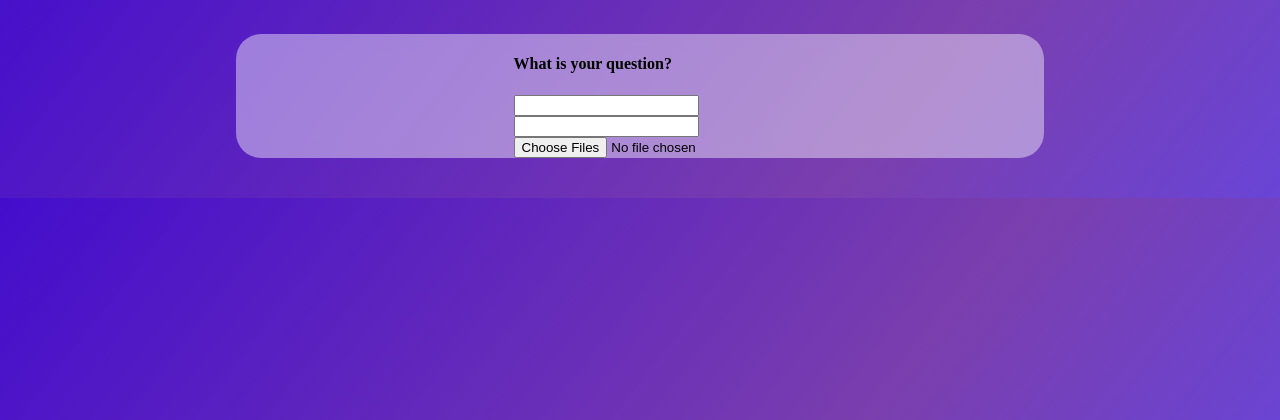
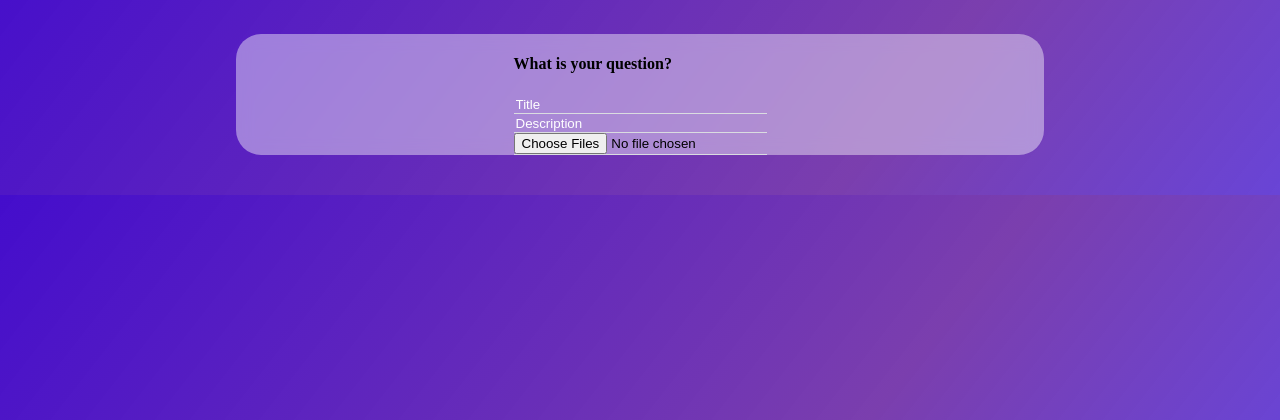
Before and after one commit to ZienabAlr/duckTalk, a PHP site: page / in a window 1280 px wide. Shown: the part 75-495 px from the top of the page. Run offline with PHP 8.4, Linux system fonts and the light colour scheme.

Commit message:
post input

```diff
--- a/css/main.css
+++ b/css/main.css
@@ -2,17 +2,13 @@ body{
 
     background: rgb(68,23,204);
     background: linear-gradient(308deg, rgba(68,23,204,0.8048780487804879) 0%, rgba(105,37,163,0.8807588075880759) 30%, rgba(68,13,204,1) 100%);
-    /* background-repeat: no-repeat; */
     background-size: cover;
-    /* height:max-content; */
 }
 
 .navbar{
 
     background-color: white;
-    /* box-shadow: 0 10px 25px rgba(92, 99, 105, 0.2); */
     margin: -0.5%;
-    /* background-size: cover; */
 }
 
 .logo img{
@@ -32,46 +28,29 @@ body{
 
 .postform{
 
-   /* margin: 50px 32%; */
    margin: 40px 18%;
    display: flex;
    flex-wrap: wrap;
    justify-content: center;
    align-items: center;
    background-color: rgba(255, 255, 255, 0.432);
-
    backdrop-filter: blur(8px);
    border-radius: 25px;
    border: 0px;
-   /* padding: 3.5% 14%; */
+
 }
 
-/*.post{
+.inputveld{
 
-    background-color: rgba(255, 255, 255, 0.432);
-    padding: 3.5% 20%;
-    backdrop-filter: blur(8px);
-    border-radius: 25px;
-    border: 0px;
-}*/
-
-.post div{
-
-    display: block;
+   border-bottom:1px solid #dadce0 ;
 }
 
-/* .post .input{
+.inputveld .input{
 
-    color: white;
-    /* background-color:transparent; */
-    /*background-color: rgba(255, 255, 255, 0.432);
-    /* padding: 3.5% 14%; */
-    /*backdrop-filter: blur(8px);
-    border-radius: 25px;
+    background-color:transparent;
     border: 0px;
 
-
-}*/
+}
 
 .input:focus{
 
--- a/index.php
+++ b/index.php
@@ -29,15 +29,15 @@
                     <input type="text" class="input wider-input" name="explain" placeholder="Write what you think..." value="">
 				    <input type="file" class="input" name ="file" value="" multiple="" >-->
 
-                    <div>
+                    <div class="inputveld">
                         <input type="text" class="input" name="ask" placeholder="Title" value="">
                     </div>
 
-                    <div>
+                    <div class="inputveld ">
                         <input type="text" class="input" name="" placeholder="Description" id="">
                     </div>
 
-                    <div>
+                    <div class="inputveld">
                         <input type="file" class="input" name="file" value="" multiple="">
                     </div>
                     <!-- <label for="" class="label font">What is your question?</label> -->
```
